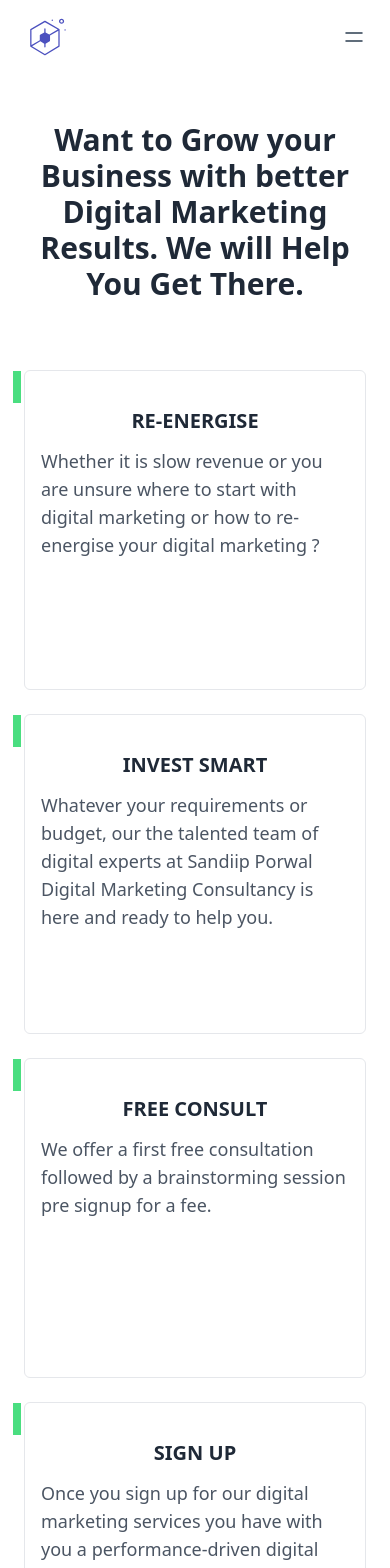
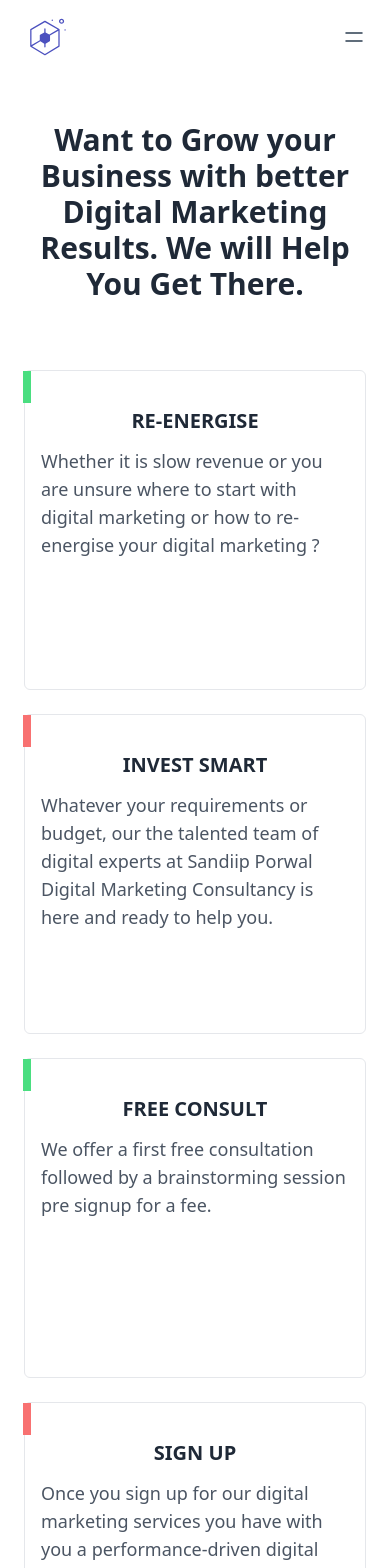
Before and after one commit to waheed-dev/marketing-web, a Next.js app: page /contact in a window 390 px wide. Shown: the top 1568 px of the page. Built offline with nearby package versions, Linux system fonts and the light colour scheme.

Commit message:
Add files via upload

```diff
--- a/pages/contact.jsx
+++ b/pages/contact.jsx
@@ -11,23 +11,23 @@ const Contact = () => {
               <div
                   className="container mx-auto grid sm:grid-cols-2 md:grid-cols-2 lg:grid-cols-3 xl:grid-cols-4 mt-12 gap-6">
                   <div className="bg-white border rounded-md border-gray-200 h-80 flex flex-col items-center px-4">
-                      <div className={'bg-green-400 h-8 w-2 absolute mr-96 ml-7  md:mr-96 md:ml-11 lg:mr-80 lg:ml-10'}></div>
+                      <div className={'bg-green-400 h-8 w-2 absolute mr-96 ml-12  md:mr-96 md:ml-11 lg:mr-80 lg:ml-10'}></div>
                       <p className="text-xl mt-10 font-semibold leading-5 text-center text-gray-800">RE-ENERGISE</p>
                       <p className="text-gray-600 font-normal leading-7 text-left text-lg sm:text-lg mt-4 lg:w-8/10 sm:w-10/12">Whether it is slow revenue or you are unsure where to start with digital marketing or how to re-energise your digital marketing ?</p>
                   </div>
                   <div className="bg-white border rounded-md border-gray-200 h-80 flex flex-col items-center px-4">
-                      <div className={'bg-green-400 h-8 w-2 absolute mr-96 ml-7  md:mr-96 md:ml-11 lg:mr-80 lg:ml-10'}></div>
+                      <div className={'bg-red-400 h-8 w-2 absolute mr-96 ml-12  md:mr-96 md:ml-11 lg:mr-80 lg:ml-10'}></div>
                       <p className="text-xl mt-10 font-semibold leading-5 text-center text-gray-800">INVEST SMART</p>
                       <p className="text-gray-600 font-normal leading-7 text-left text-lg sm:text-lg mt-4 lg:w-8/10 sm:w-10/12">Whatever your requirements or budget, our the talented team of digital experts at Sandiip Porwal Digital Marketing Consultancy is here and ready to help you.</p>
                   </div>
                   <div className="bg-white border rounded-md border-gray-200 h-80 flex flex-col items-center px-4">
-                      <div className={'bg-green-400 h-8 w-2 absolute mr-96 ml-7  md:mr-96 md:ml-11 lg:mr-80 lg:ml-10'}></div>
+                      <div className={'bg-green-400 h-8 w-2 absolute mr-96 ml-12  md:mr-96 md:ml-11 lg:mr-80 lg:ml-10'}></div>
                       <p className="text-xl mt-10 font-semibold leading-5 text-center text-gray-800">FREE CONSULT</p>
                       <p className="text-gray-600 font-normal leading-7 text-left text-lg sm:text-lg mt-4 lg:w-8/10 sm:w-10/12">We offer a first free consultation followed by a brainstorming session pre signup for a fee.</p>
                   </div>
 
                   <div className="bg-white border rounded-md border-gray-200 h-80 flex flex-col items-center px-4">
-                      <div className={'bg-green-400 h-8 w-2 absolute mr-96 ml-7  md:mr-96 md:ml-11 lg:mr-80 lg:ml-10'}></div>
+                      <div className={'bg-red-400 h-8 w-2 absolute mr-96 ml-12  md:mr-96 md:ml-11 lg:mr-80 lg:ml-10'}></div>
                       <p className="text-xl mt-10 font-semibold leading-5 text-center text-gray-800">SIGN UP</p>
                       <p className="text-gray-600 font-normal leading-7 text-left text-lg sm:text-lg mt-4 lg:w-8/10 sm:w-10/12">Once you sign up for our digital marketing services you have with you a performance-driven digital agency as marketing partner.</p>
               <button className=" hover:opacity-90 text-base font-normal bg-custom-1 rounded f-m-m md:py-2 py-2 px-2 mt-6 md:px-6 foucus:outline-none text-white">Drop us a line</button>
```
